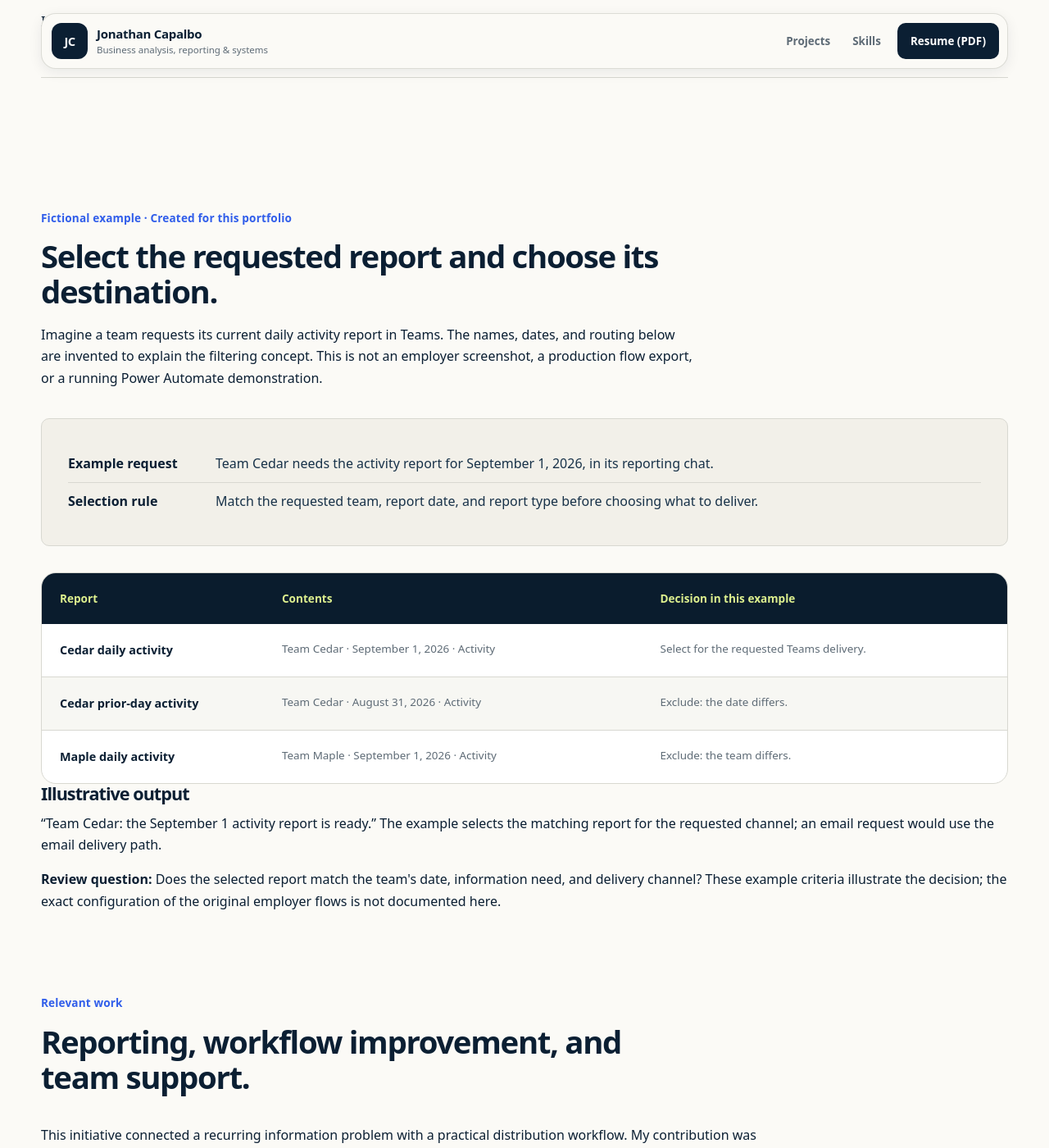
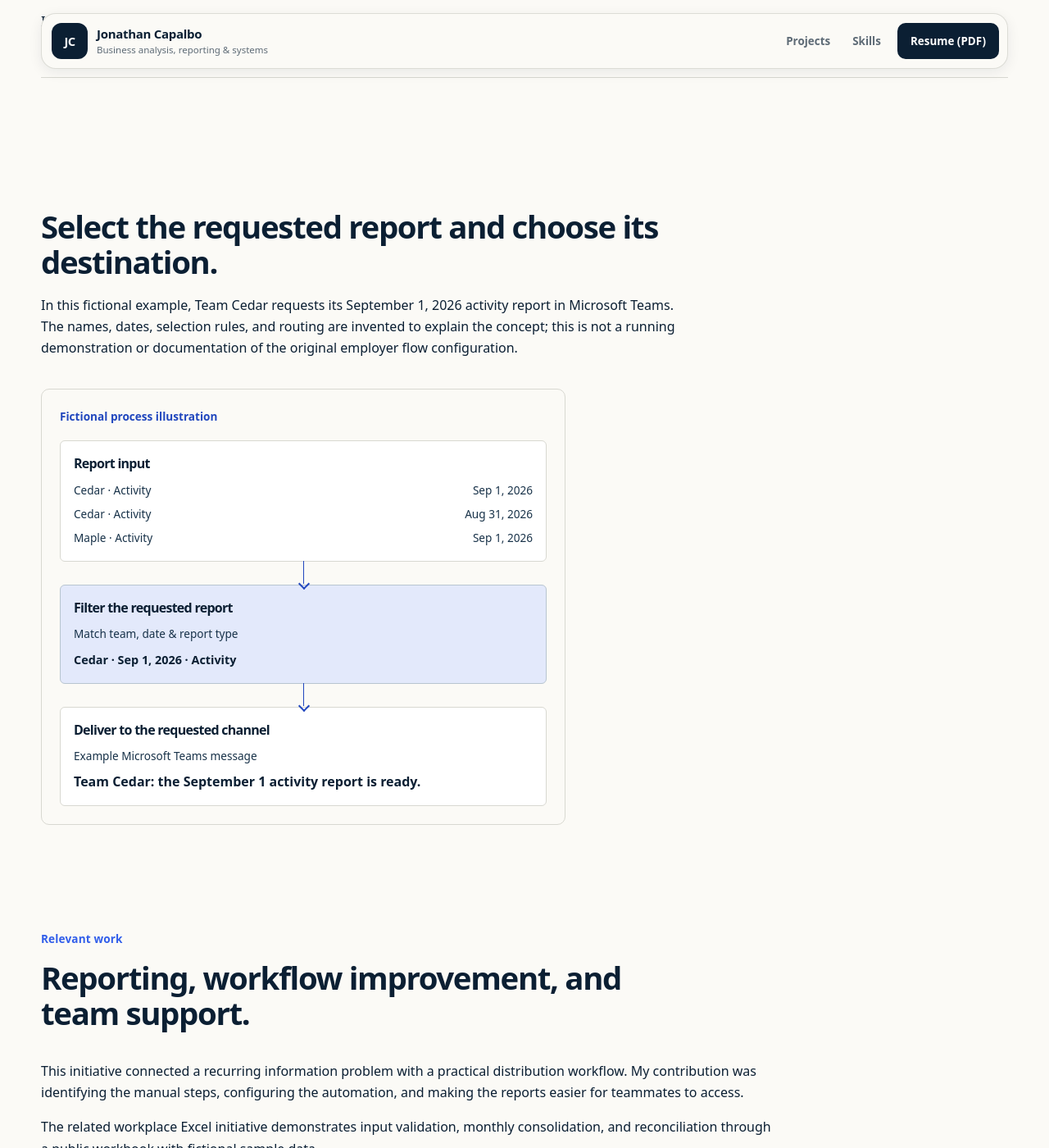
Before and after one commit to jon314159/JonathanCapalbo.me, a Jekyll site: the page report-distribution.html, which Jekyll copies as it is, in a window 1280 px wide and 1400 px high, scrolled down 1047 px. Shown: the whole window at 82% size. Built offline with Jekyll 4.4.1, drawn with Linux system fonts in a browser that asks for light colours; some of the changed text lies outside the part shown.

Commit message:
Illustrate report routing and clarify workplace Excel origin

```diff
--- a/assets/css/style.css
+++ b/assets/css/style.css
@@ -1873,17 +1873,36 @@ footer strong { color: var(--ink); }
 }
 
 .job-operations-page .job-attribution { max-width: 760px; color: var(--muted); font-size: 0.95rem; }
-.workplace-feature { display: grid; grid-template-columns: minmax(0, 1fr) auto; align-items: center; gap: 32px; padding: 32px 0; margin-bottom: 36px; border-top: 1px solid var(--line); border-bottom: 1px solid var(--line); }
+.workplace-feature { display: grid; grid-template-columns: minmax(0, 1fr) minmax(0, 1fr); align-items: center; gap: 40px; padding: 32px 0; margin-bottom: 36px; border-top: 1px solid var(--line); border-bottom: 1px solid var(--line); }
 .workplace-feature h3 { margin: 12px 0; font-size: clamp(1.4rem, 2.4vw, 2rem); color: var(--white); }
 .workplace-feature .project-label { color: var(--lime); }
 .workplace-feature p { max-width: 720px; }
 .workplace-feature .project-methods { margin-bottom: 0; color: #b8c5d0; }
+.workplace-feature-copy .button { margin-top: 24px; }
+.report-flow-preview { margin: 0; padding: 22px; border: 1px solid var(--line); border-radius: var(--radius-md); background: var(--paper-bright); color: var(--ink); }
+.report-flow-preview figcaption { margin-bottom: 18px; font-size: .85rem; font-weight: 750; color: var(--blue-dark); }
+.report-flow { display: grid; gap: 28px; margin: 0; padding: 0; list-style: none; }
+.report-flow-step { position: relative; padding: 16px; border: 1px solid var(--line); border-radius: 6px; background: var(--white); }
+.report-flow-step:not(:last-child)::after { content: ''; position: absolute; top: 100%; left: 50%; width: 1px; height: 28px; background: var(--blue-dark); }
+.report-flow-step:not(:first-child)::before { content: ''; position: absolute; top: -7px; left: calc(50% - 4px); width: 8px; height: 8px; border-right: 2px solid var(--blue-dark); border-bottom: 2px solid var(--blue-dark); transform: rotate(45deg); }
+.report-flow-step h4, .report-flow-step h3 { margin: 0 0 10px; font-size: 1rem; line-height: 1.4; color: var(--ink); }
+.report-input-list { display: grid; gap: 7px; padding: 0; margin: 0; list-style: none; }
+.report-input-list li { display: flex; justify-content: space-between; flex-wrap: wrap; column-gap: 12px; font-size: .85rem; color: var(--ink-soft); }
+.report-filter-step { background: var(--blue-light); border-color: #b8c5d0; }
+.report-flow-preview .report-flow-step p { margin: 0 0 6px; color: var(--ink-soft); font-size: .85rem; }
+.report-filter-step strong { font-size: .9rem; color: var(--ink); }
+.report-delivery { display: grid; grid-template-columns: 1fr auto 1fr; align-items: center; gap: 10px; font-size: .9rem; text-align: center; }
+.report-delivery > span { padding: 8px 4px; border: 1px solid var(--line); border-radius: 4px; font-weight: 650; line-height: 1.4; }
+.report-delivery small { font-size: .8rem; color: var(--muted); }
+.report-flow-case { max-width: 640px; margin: 28px 0; }
 .supporting-project { padding-top: 32px; margin-top: 36px; border-top: 1px solid var(--line); }
 .supporting-project p { max-width: 780px; }
 .supporting-project h3 { color: var(--white); }
 @media (max-width: 820px) {
-  .workplace-feature { grid-template-columns: 1fr; gap: 20px; }
+  .workplace-feature { grid-template-columns: 1fr; gap: 24px; }
   .workplace-feature .button { justify-self: start; }
+  .report-flow-preview { padding: 16px; }
+  .report-flow-step { padding: 12px; }
 }
 .job-operations-page .section-heading > p:last-child { max-width: 800px; }
 .job-operations-page .job-change-list { border-top: 1px solid var(--line); }
--- a/report-distribution.html
+++ b/report-distribution.html
@@ -15,7 +15,7 @@
     <meta name="twitter:description" content="Power Automate report distribution: the business problem, confirmed work, and a fictional process illustration." />
     <link rel="canonical" href="https://jonathancapalbo.me/report-distribution.html" />
     <link rel="icon" href="favicon.svg" type="image/svg+xml" />
-    <link rel="stylesheet" href="assets/css/style.css?v=55" />
+    <link rel="stylesheet" href="assets/css/style.css?v=57" />
     <script src="/assets/js/analytics.js?v=1" defer></script>
   </head>
   <body class="case-study-page job-operations-page">
@@ -57,30 +57,38 @@
         </div>
       </section>
       <section class="section job-walkthrough" id="example" aria-labelledby="example-title">
-        <div class="section-heading compact-heading"><p class="eyebrow">Fictional example · Created for this portfolio</p><h2 id="example-title">Select the requested report and choose its destination.</h2><p>Imagine a team requests its current daily activity report in Teams. The names, dates, and routing below are invented to explain the filtering concept. This is not an employer screenshot, a production flow export, or a running Power Automate demonstration.</p></div>
-        <dl class="job-example-record">
-          <div><dt>Example request</dt><dd>Team Cedar needs the activity report for September 1, 2026, in its reporting chat.</dd></div>
-          <div><dt>Selection rule</dt><dd>Match the requested team, report date, and report type before choosing what to deliver.</dd></div>
-        </dl>
-        <div class="sales-decision-table-wrap">
-          <table class="sales-decision-table">
-            <caption class="visually-hidden">Fictional report list and expected selection</caption>
-            <thead><tr><th scope="col">Report</th><th scope="col">Contents</th><th scope="col">Decision in this example</th></tr></thead>
-            <tbody>
-              <tr><th scope="row">Cedar daily activity</th><td data-label="Contents">Team Cedar · September 1, 2026 · Activity</td><td data-label="Decision">Select for the requested Teams delivery.</td></tr>
-              <tr><th scope="row">Cedar prior-day activity</th><td data-label="Contents">Team Cedar · August 31, 2026 · Activity</td><td data-label="Decision">Exclude: the date differs.</td></tr>
-              <tr><th scope="row">Maple daily activity</th><td data-label="Contents">Team Maple · September 1, 2026 · Activity</td><td data-label="Decision">Exclude: the team differs.</td></tr>
-            </tbody>
-          </table>
+        <div class="section-heading compact-heading">
+          <h2 id="example-title">Select the requested report and choose its destination.</h2>
+          <p>In this fictional example, Team Cedar requests its September 1, 2026 activity report in Microsoft Teams. The names, dates, selection rules, and routing are invented to explain the concept; this is not a running demonstration or documentation of the original employer flow configuration.</p>
         </div>
-        <h3>Illustrative output</h3>
-        <p>“Team Cedar: the September 1 activity report is ready.” The example selects the matching report for the requested channel; an email request would use the email delivery path.</p>
-        <p><strong>Review question:</strong> Does the selected report match the team's date, information need, and delivery channel? These example criteria illustrate the decision; the exact configuration of the original employer flows is not documented here.</p>
+        <figure class="report-flow-preview report-flow-case" aria-labelledby="report-flow-case-caption">
+          <figcaption id="report-flow-case-caption">Fictional process illustration</figcaption>
+          <ol class="report-flow">
+            <li class="report-flow-step">
+              <h3>Report input</h3>
+              <ul class="report-input-list">
+                <li><span>Cedar · Activity</span><span>Sep 1, 2026</span></li>
+                <li><span>Cedar · Activity</span><span>Aug 31, 2026</span></li>
+                <li><span>Maple · Activity</span><span>Sep 1, 2026</span></li>
+              </ul>
+            </li>
+            <li class="report-flow-step report-filter-step">
+              <h3>Filter the requested report</h3>
+              <p>Match team, date &amp; report type</p>
+              <strong>Cedar · Sep 1, 2026 · Activity</strong>
+            </li>
+            <li class="report-flow-step">
+              <h3>Deliver to the requested channel</h3>
+              <p>Example Microsoft Teams message</p>
+              <strong>Team Cedar: the September 1 activity report is ready.</strong>
+            </li>
+          </ol>
+        </figure>
       </section>
       <section class="section job-validation" aria-labelledby="skills-title">
         <div class="section-heading compact-heading"><p class="eyebrow">Relevant work</p><h2 id="skills-title">Reporting, workflow improvement, and team support.</h2></div>
         <p>This initiative connected a recurring information problem with a practical distribution workflow. My contribution was identifying the manual steps, configuring the automation, and making the reports easier for teammates to access.</p>
-        <p>The related Excel portfolio project demonstrates input validation, monthly consolidation, and reconciliation using a downloadable workbook with fictional data.</p>
+        <p>The related workplace Excel initiative demonstrates input validation, monthly consolidation, and reconciliation through a public workbook with fictional sample data.</p>
         <a class="case-inline-link" href="sales-activity-tracker.html">Inspect the Excel reporting workbook</a>
       </section>
       <section class="contact-section case-contact"><div class="contact-copy"><p class="eyebrow">Availability</p><h2>Available for full-time work.</h2><p>Based in New Jersey; open to U.S. remote work and relocation for a suitable role.</p></div><div class="contact-actions"><a class="button contact-primary" href="resume.pdf">Business analysis resume</a><div><a href="downloads/Jonathan_Capalbo_Reporting_Operations_Resume.pdf">Reporting / operations resume</a><a href="index.html#experience">Professional experience</a></div></div></section>
```
Also changed, not shown: case-studies/sales-activity-tracker.md (+1 -1 lines), index.html (+27 -5 lines), sales-activity-tracker.html (+6 -6 lines), tools/resume_content.json (+5 -5 lines), README.md, 2 other files.
